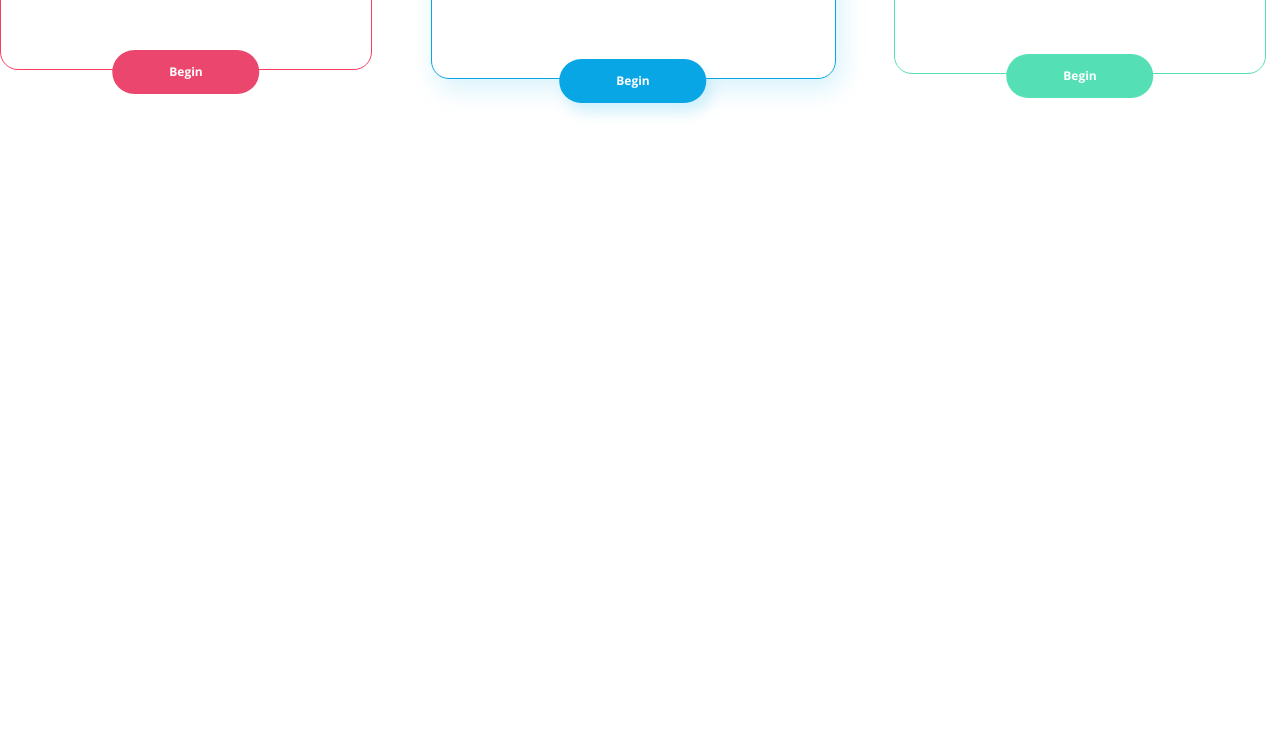
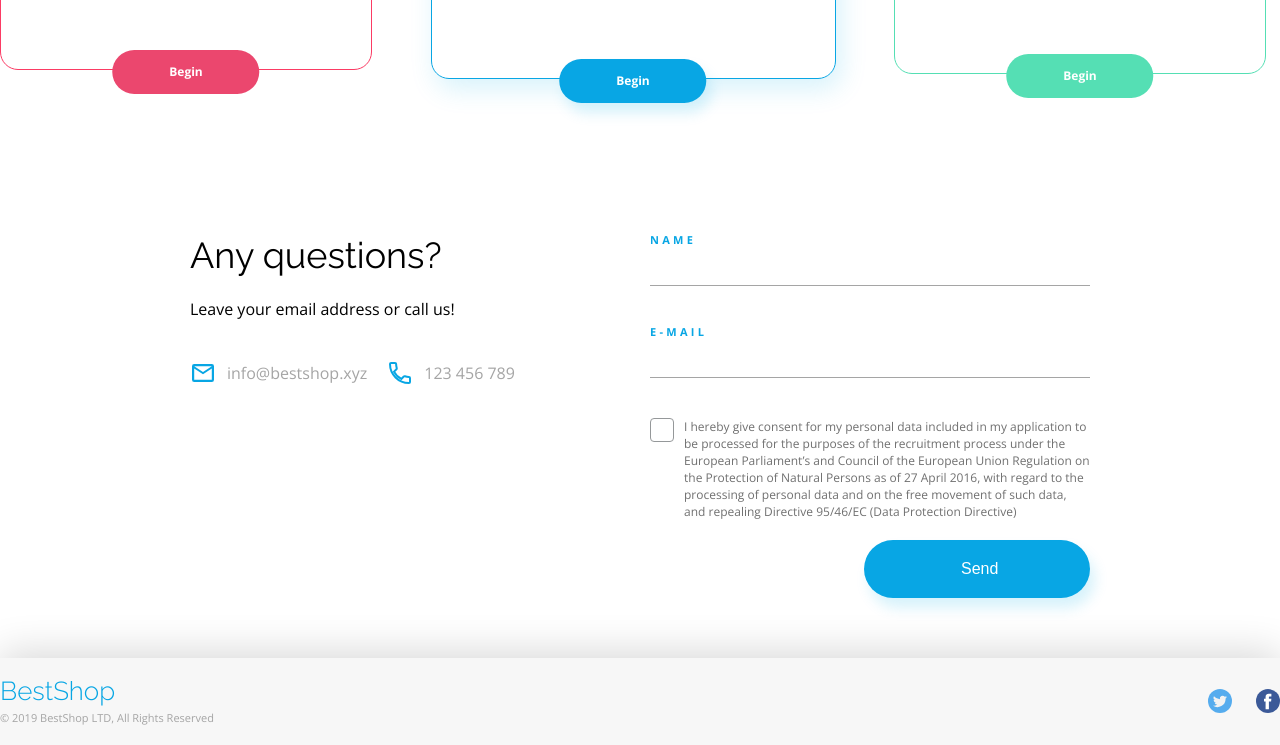
Before and after one commit to gosiapulawska/BestShop, a plain HTML site: page index.html in a window 1280 px wide. Shown: the part 3256-4001 px from the top of the page. Before the commit the page ends 3485 px from the top, so only its background shows below. Drawn offline with nearby package versions, Linux system fonts and the light colour scheme.

Commit message:
Adding contact and footer

```diff
--- a/css/style.css
+++ b/css/style.css
@@ -456,3 +456,154 @@ p {
 .pricing__button.button--pink, .pricing__button.button--green{
     color: var(--color-white);
 }
+
+
+/*Contact*/
+.contact__content {
+    display: flex;
+    justify-content: space-between;
+    max-width: 900px;
+    margin: 0 auto;
+    margin-top: 155px;
+    margin-bottom: 60px;
+}
+
+.contact__info, .contact__form {
+    display: flex;
+    flex-direction: column;
+
+}
+
+.contact__info {
+    max-width: 342px;
+}
+
+.contact__form {
+    max-width: 440px;
+}
+
+.contact__title {
+    margin-bottom: 22px;
+}
+
+.contact__subtitle {
+    margin-bottom: 40px;
+}
+
+.contact__mail, .contact__phone {
+    font-size: 16px;
+    color: var(--color-grey);
+    font-weight: 500;
+    position: relative;
+}
+
+.contact__mail {
+    margin-right: 20px;
+}
+
+.contact__data {
+    display: flex;
+    align-items: center;
+}
+
+.contact__data img {
+    margin-right: 10px;
+}
+
+.form__label {
+    font-size: 11px;
+    text-transform: uppercase;
+    color: var(--color-primary);
+    font-weight: 700;
+    letter-spacing: 3.28px;
+    padding-bottom: 20px;
+}
+
+.form__input {
+    border: none;
+    border-bottom: 1px solid var(--color-grey);
+    margin-bottom: 40px;
+}
+
+.form__input--checkbox {
+    display: none;
+}
+
+.form__label--checkbox {
+    display: flex;
+}
+
+.form__label--checkbox span {
+    content: '';
+    width: 24px;
+    height: 24px;
+    border: 1px solid #95989A;
+    border-radius: 4px;
+    display: flex;
+    align-items: center;
+    justify-content: center;
+    flex-shrink: 0;
+    margin-right: 10px;
+    cursor: pointer;
+}
+
+.form__label--checkbox span img {
+    display: none;
+}
+
+.form__input--checkbox:checked ~ span img {
+    display: inline-block;
+}
+
+.form__label--checkbox small {
+    font-size: 12px;
+    color: #707070;
+    line-height: 17px;
+}
+
+.form__button {
+    margin-top: 20px;
+    padding: 20px 97px;
+    border: none;
+    border-radius: 35px;
+    width: 226px;
+    align-self: flex-end;
+}
+
+
+/*Footer*/
+.footer {
+    background-color: var(--color-light-grey);
+    box-shadow: 0 -5px 40px #00000029;
+    padding: 20px 0;
+}
+
+.footer__content {
+    display: flex;
+    align-items: center;
+    justify-content: space-between;
+}
+
+.footer__left {
+    display: flex;
+    flex-direction: column;
+    justify-content: space-around;
+}
+
+.footer__logo {
+    color: var(--color-primary);
+    font-size: 26px;
+    font-family: var(--font-secondary);
+    font-weight: 300;
+}
+
+.footer__copy {
+    font-size: 11px;
+    line-height: 15px;
+    color: var(--color-grey);
+    margin-top: 6px;
+}
+
+.footer__right a:first-of-type {
+    margin-right: 20px;
+}
--- a/index.html
+++ b/index.html
@@ -143,5 +143,45 @@
             </div>
         </div>
     </section>
+    <section class="contact" id="contact">
+        <div class="contact__content">
+            <div class="contact__info">
+                <h2 class="contact__title">Any questions?</h2>
+                <p class="contact__subtitle">Leave your email address or call us!</p>
+                <div class="contact__data">
+                    <img src="./assets/MailIcon.svg" alt="mail-icon">
+                    <p class="contact__mail">info@bestshop.xyz</p>
+                    <img src="./assets/Phone%20Icon.svg" alt="phone-icon">
+                    <p class="contact__phone">123 456 789</p>
+                </div>
+            </div>
+            <form class="contact__form">
+                <label class="form__label  for="name">Name</label>
+                <input class="form__input" id="name" type="text" name="name">
+                <label class="form__label  for="email">E-mail</label>
+                <input class="form__input" id="email" type="email" name="email">
+                <label class="form__label--checkbox">
+                    <input class="form__input--checkbox" type="checkbox" name="politics">
+                    <span>
+                        <img src="./assets/Checkmark.svg" alt="checkbox">
+                    </span>
+                    <small>I hereby give consent for my personal data included in my application to be processed for the purposes of the recruitment process under the European Parliament’s and Council of the European Union Regulation on the Protection of Natural Persons as of 27 April 2016, with regard to the processing of personal data and on the free movement of such data, and repealing Directive 95/46/EC (Data Protection Directive)</small>
+                </label>
+                <button class="form__button button">Send</button>
+            </form>
+        </div>
+    </section>
+<footer class="footer">
+    <div class="container footer__content">
+        <div class="footer__left">
+            <a href="#" class="footer__logo">BestShop</a>
+            <span class="footer__copy">© 2019 BestShop LTD, All Rights Reserved</span>
+        </div>
+        <div class="footer__right">
+            <a href="#"><img src="./assets/Twitter.svg" alt="twitter"/></a>
+            <a href="#"><img src="./assets/Facebook.svg" alt="facebook"/></a>
+        </div>
+    </div>
+</footer>
 </body>
 </html>
```
Also changed, not shown: assets/MailIcon.svg (renamed from assets/Mail Icon.svg).
